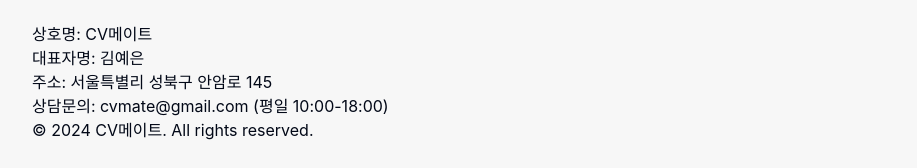
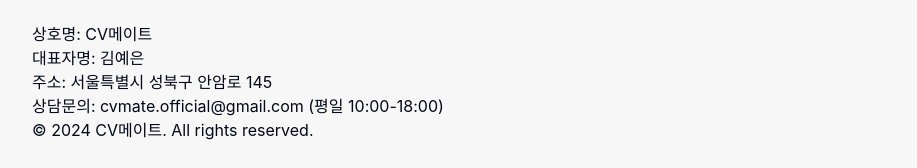
Before and after one commit to juiceple/resume, a Next.js app: page / in a window 1280 px wide. Shown: the part 3277-3445 px from the top of the page, without its empty margins (0-917 px from the left). Built offline with nearby package versions, Linux system fonts and the light colour scheme; no server answers.

Commit message:
기타 수정

```diff
--- a/components/AuthButton.tsx
+++ b/components/AuthButton.tsx
@@ -19,7 +19,7 @@ export default async function AuthButton() {
 
   return user ? (
     <div className="flex items-center gap-4">
-      {user.email}!
+      {user.email}
       <form action={signOut}>
         <button className="py-2 px-4 rounded-md no-underline bg-btn-background hover:bg-btn-background-hover">
           Logout
--- a/components/DesktopIndex.tsx
+++ b/components/DesktopIndex.tsx
@@ -257,8 +257,8 @@ export default function Index() {
         <div>
           <p>상호명: CV메이트</p>
           <p>대표자명: 김예은</p>
-          <p>주소: 서울특별리 성북구 안암로 145</p>
-          <p>상담문의: cvmate@gmail.com (평일 10:00-18:00)</p>
+          <p>주소: 서울특별시 성북구 안암로 145</p>
+          <p>상담문의: cvmate.official@gmail.com (평일 10:00-18:00)</p>
           <p>&copy; 2024 CV메이트. All rights reserved.</p>
         </div>
         <div className='flex gap-10'>
```
